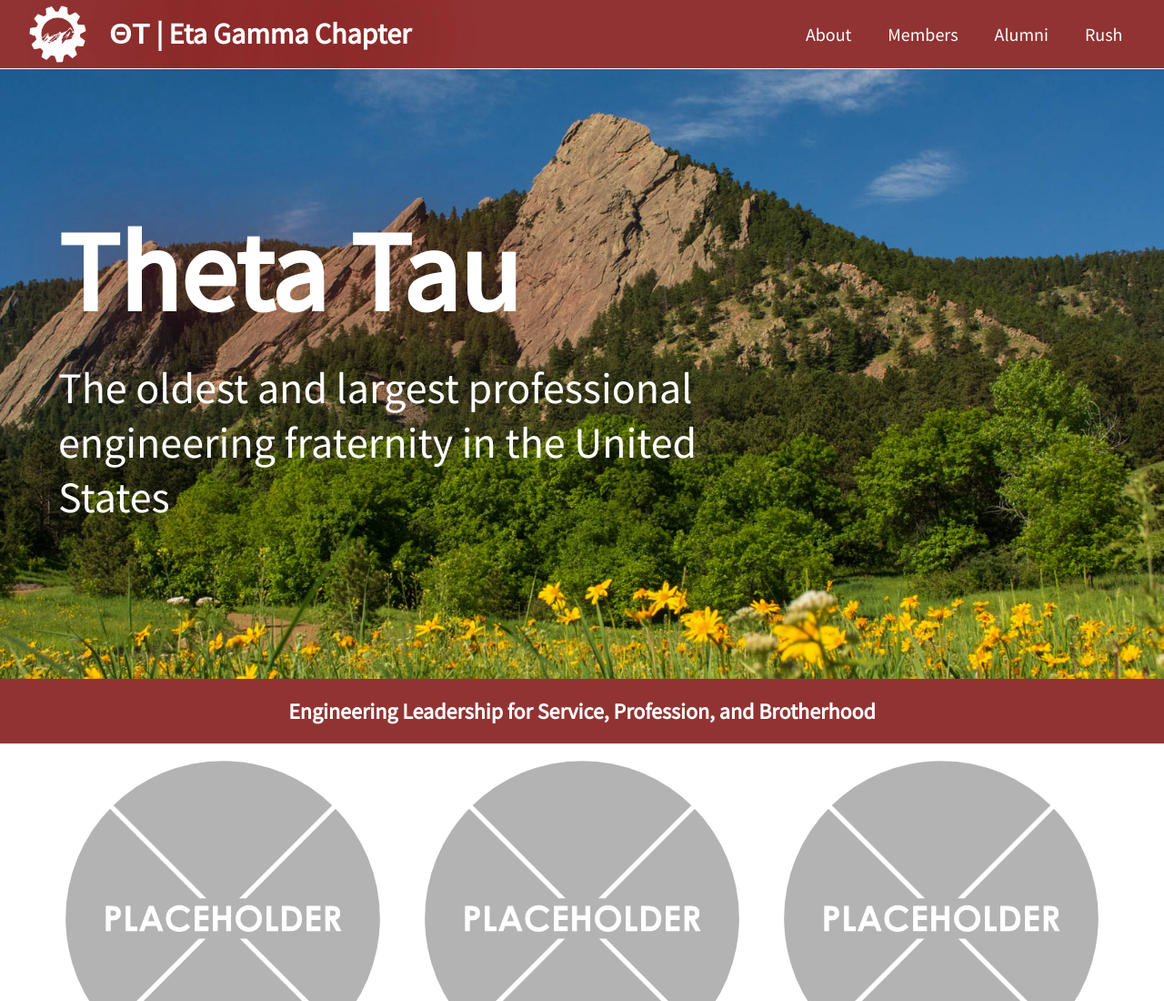
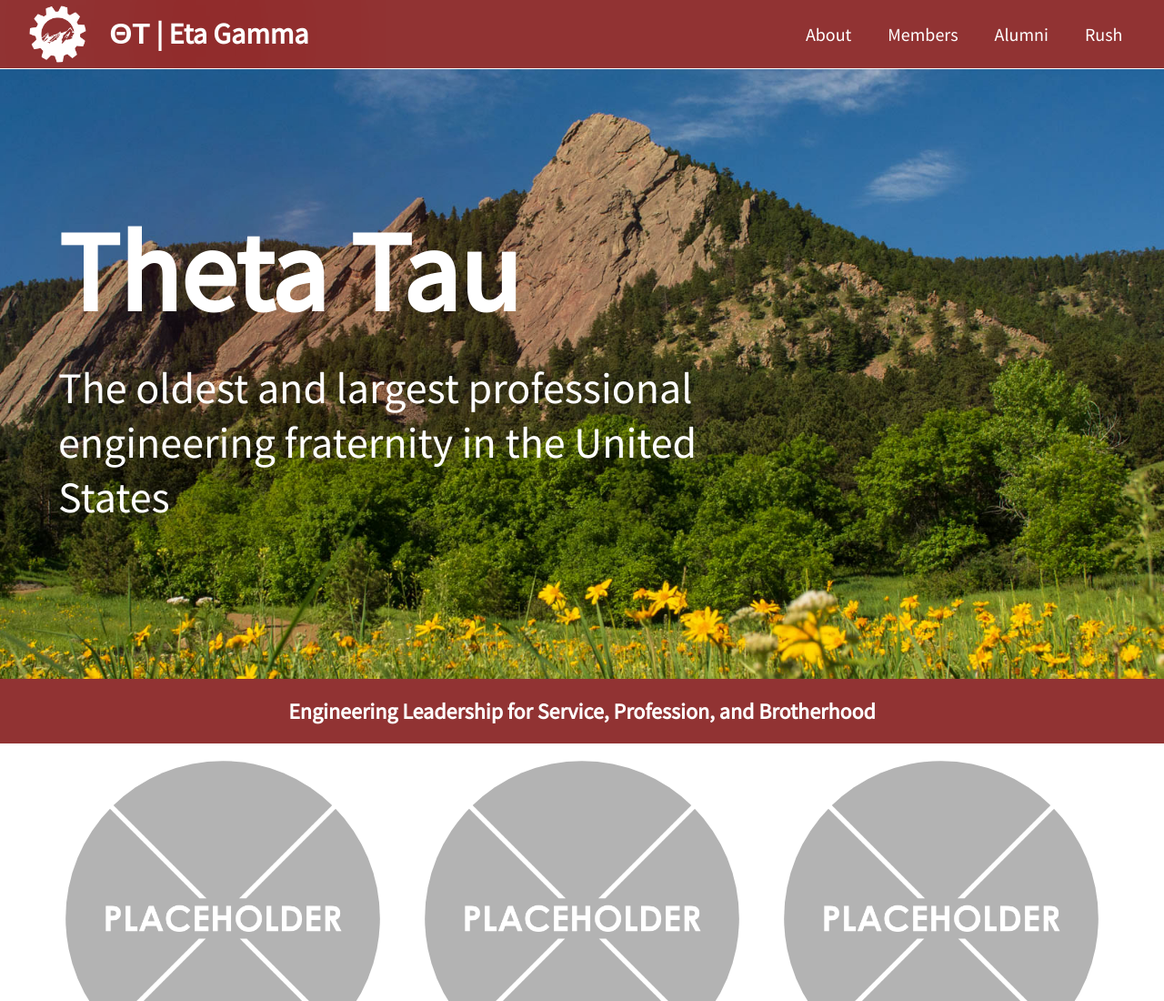
Before and after one commit to cooperjones13/etagamma, a plain HTML site: page index.html in a window 1280 px wide. Shown: the top 1100 px of the page at 91% size. Drawn offline with Linux system fonts and the light colour scheme.

Commit message:
minor changes - styling

```diff
--- a/home.css
+++ b/home.css
@@ -22,7 +22,7 @@
   font-size: 124px;
   padding: 20px 0;
   margin: 0;
-  text-shadow: #913333 0 0 100px;
+  text-shadow: #913333 0 0 200px;
 }
 
 header p{
--- a/index.html
+++ b/index.html
@@ -16,7 +16,7 @@
 		<header>
       <nav>
 				<img src="images/thetatauwhite.png" alt="Theta Tau - Eta Gamma Chapter"></img>
-				<a href="index.html"><h1>ΘΤ | Eta Gamma Chapter</h1></a>
+				<a href="index.html"><h1>ΘΤ | Eta Gamma</h1></a>
 				<a class = "nav-link" href="#">Rush</a>
 				<a class = "nav-link" href="#">Alumni</a>
 				<a class = "nav-link" href="members.html">Members</a>
--- a/members.css
+++ b/members.css
@@ -16,7 +16,7 @@
   background-size: cover;
   text-align: center;
   color: white;
-  /* text-shadow: #913333 0 0 100px; */
+  text-shadow: #913333 0 0 200px;
 }
 
 header h1{
```
Also changed, not shown: members.html (+1 -1 lines).
